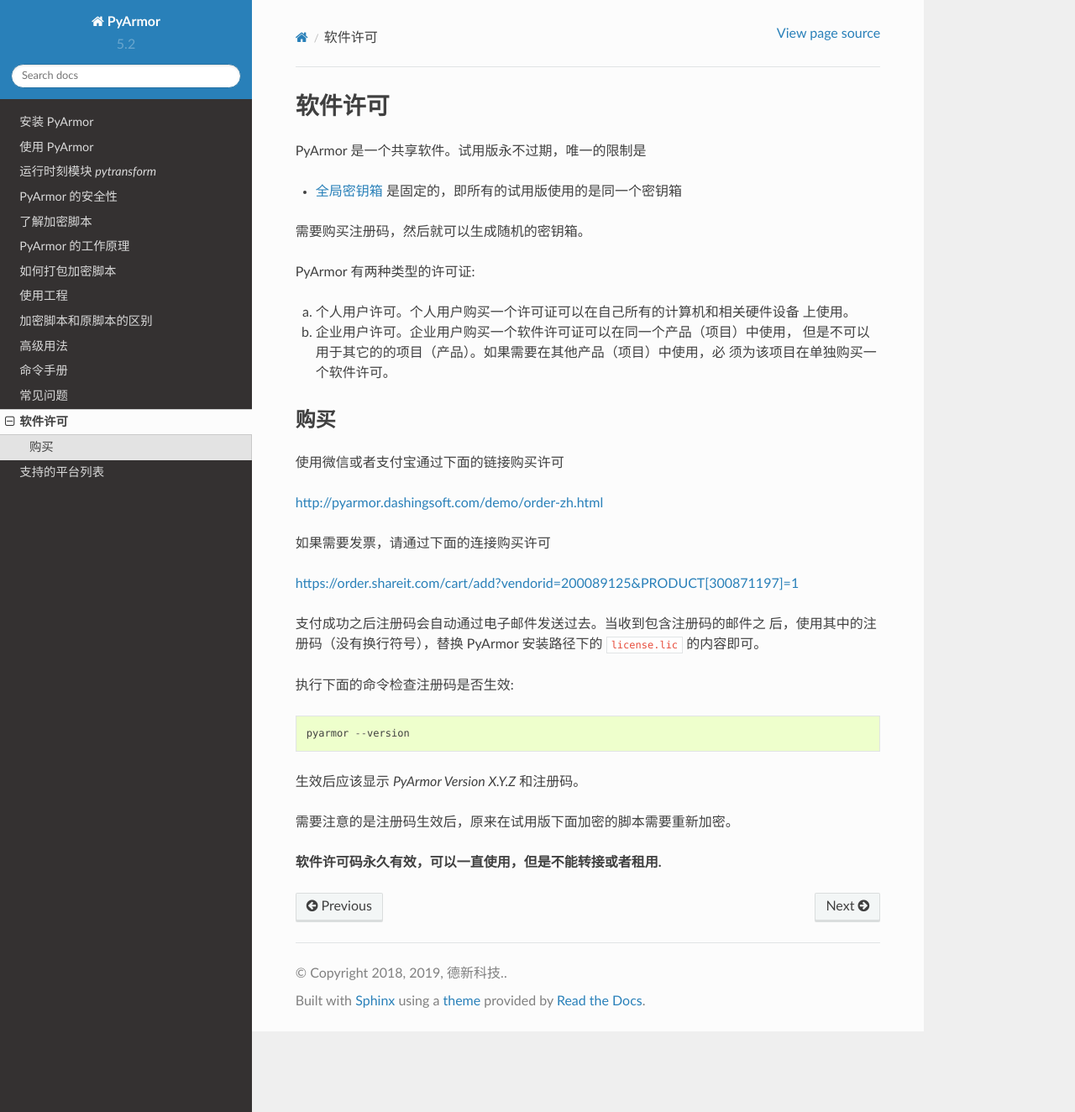
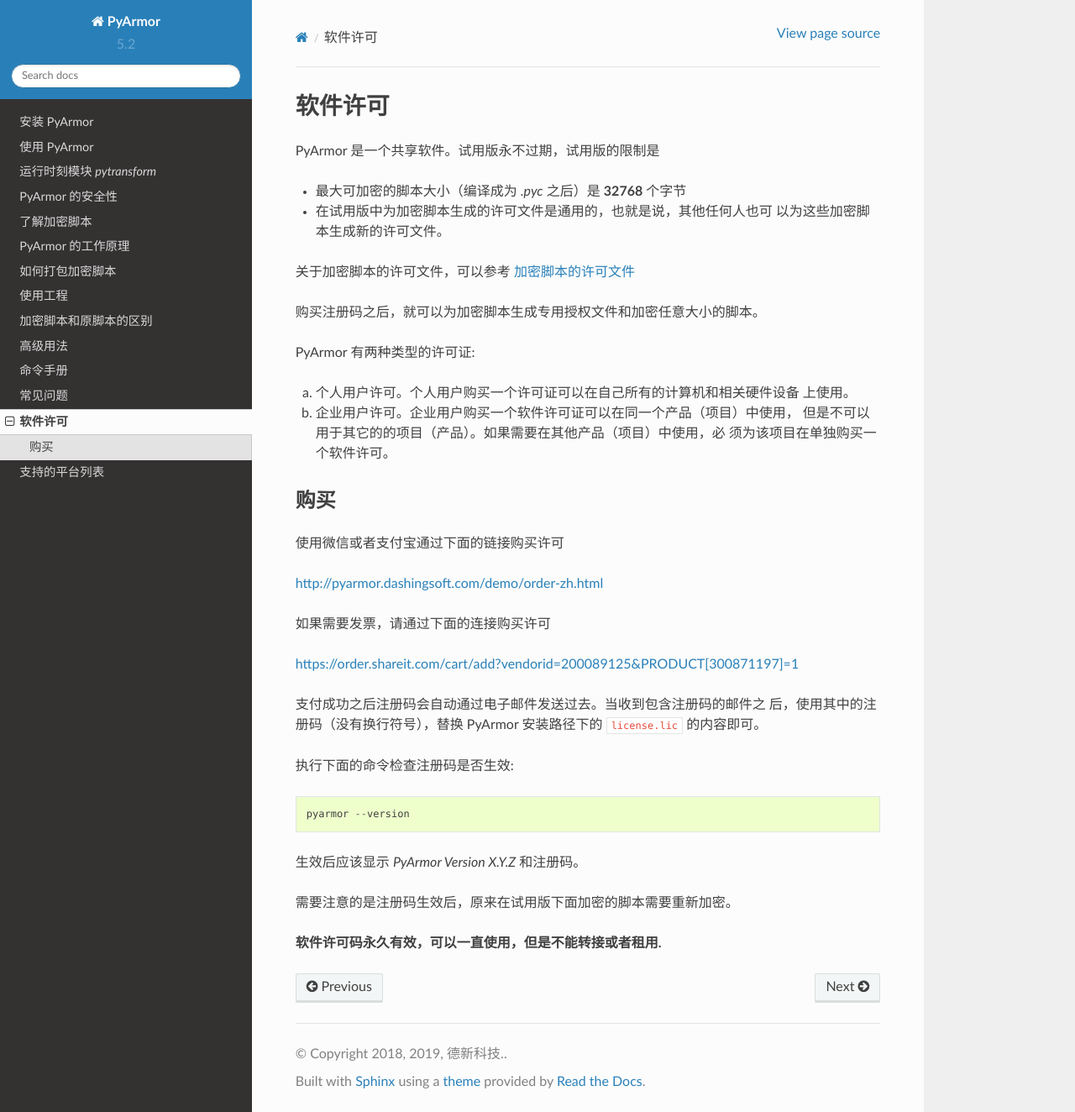
Before and after one commit to dashingsoft/pyarmor-docs-zh, a Sphinx documentation site: the page built from docs/license.rst, in a window 1280 px wide and 1324 px high. Shown: the whole window at 84% size. Built offline with Sphinx 7.4.7 and the Read the Docs theme 2.0.0, drawn with Linux system fonts in a browser that asks for light colours.

Commit message:
Change license

```diff
--- a/docs/license.rst
+++ b/docs/license.rst
@@ -3,11 +3,15 @@
 软件许可
 ========
 
-PyArmor 是一个共享软件。试用版永不过期，唯一的限制是
+PyArmor 是一个共享软件。试用版永不过期，试用版的限制是
 
-* :ref:`全局密钥箱` 是固定的，即所有的试用版使用的是同一个密钥箱
+* 最大可加密的脚本大小（编译成为 `.pyc` 之后）是 **32768** 个字节
+* 在试用版中为加密脚本生成的许可文件是通用的，也就是说，其他任何人也可
+  以为这些加密脚本生成新的许可文件。
 
-需要购买注册码，然后就可以生成随机的密钥箱。
+关于加密脚本的许可文件，可以参考 :ref:`加密脚本的许可文件`
+
+购买注册码之后，就可以为加密脚本生成专用授权文件和加密任意大小的脚本。
 
 PyArmor 有两种类型的许可证:
 
--- a/docs/understand-obfuscated-scripts.rst
+++ b/docs/understand-obfuscated-scripts.rst
@@ -62,8 +62,10 @@
 在客户机上运行加密脚本不需要安装 PyArmor, 但是必须要把所有的 `运行辅助
 文件` 拷贝过去。
 
-许可文件 `license.lic`
-----------------------
+.. _加密脚本的许可文件:
+
+加密脚本的许可文件
+------------------
 
 运行辅助文件中的 `license.lic` 作用比较特殊，它包含着对加密脚本的运行许
 可信息。在加密脚本的同时会在输出目录下面生成一个默认许可文件，该文件允
```
